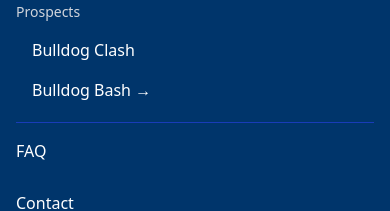
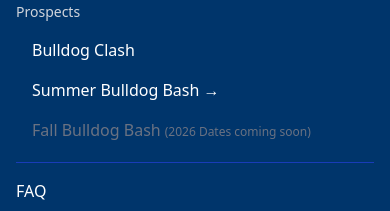
Before and after one commit to andrewshay0245/bulldog-lacrosse-camp, a Next.js app: page / in a window 390 px wide. Both pictures are taken after a click on the button 362 px from the left and 32 px from the top of the page. Shown: the part 309-520 px from the top of the page. Built offline with nearby package versions, Linux system fonts and the light colour scheme.

Commit message:
Update Bulldog Bash links with Summer and Fall events

```diff
--- a/src/components/Navigation.tsx
+++ b/src/components/Navigation.tsx
@@ -63,11 +63,15 @@ export default function Navigation() {
                 </svg>
               </button>
               {prospectsDropdown && (
-                <div className="absolute top-full left-0 bg-white text-gray-800 rounded-lg shadow-lg py-2 min-w-48">
+                <div className="absolute top-full left-0 bg-white text-gray-800 rounded-lg shadow-lg py-2 min-w-56">
                   <Link href="/prospects/clash" className="block px-4 py-2 hover:bg-gray-100">Bulldog Clash</Link>
-                  <a href="https://nxtsports.com" target="_blank" rel="noopener noreferrer" className="block px-4 py-2 hover:bg-gray-100">
-                    Bulldog Bash →
+                  <a href="https://nxtsports.com/events/boys-summer-bulldog-bash/" target="_blank" rel="noopener noreferrer" className="block px-4 py-2 hover:bg-gray-100">
+                    Summer Bulldog Bash →
                   </a>
+                  <div className="block px-4 py-2 text-gray-400 cursor-not-allowed">
+                    <span>Fall Bulldog Bash</span>
+                    <span className="block text-xs">(2026 Dates coming soon)</span>
+                  </div>
                 </div>
               )}
             </div>
@@ -108,7 +112,11 @@ export default function Navigation() {
           <div className="border-t border-blue-800 pt-2">
             <p className="text-gray-300 text-sm mb-2">Prospects</p>
             <Link href="/prospects/clash" className="block py-2 pl-4">Bulldog Clash</Link>
-            <a href="https://nxtsports.com" target="_blank" className="block py-2 pl-4">Bulldog Bash →</a>
+            <a href="https://nxtsports.com/events/boys-summer-bulldog-bash/" target="_blank" className="block py-2 pl-4">Summer Bulldog Bash →</a>
+            <div className="block py-2 pl-4 text-gray-500">
+              <span>Fall Bulldog Bash</span>
+              <span className="text-xs ml-1">(2026 Dates coming soon)</span>
+            </div>
           </div>
           <Link href="/faq" className="block py-2 border-t border-blue-800 pt-4">FAQ</Link>
           <Link href="/contact" className="block py-2">Contact</Link>
```
